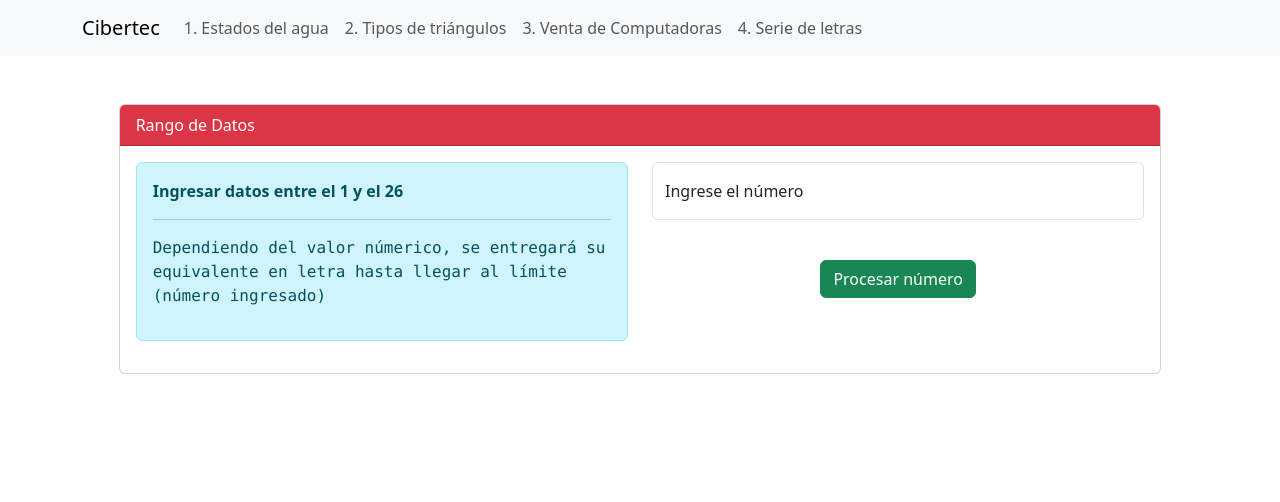
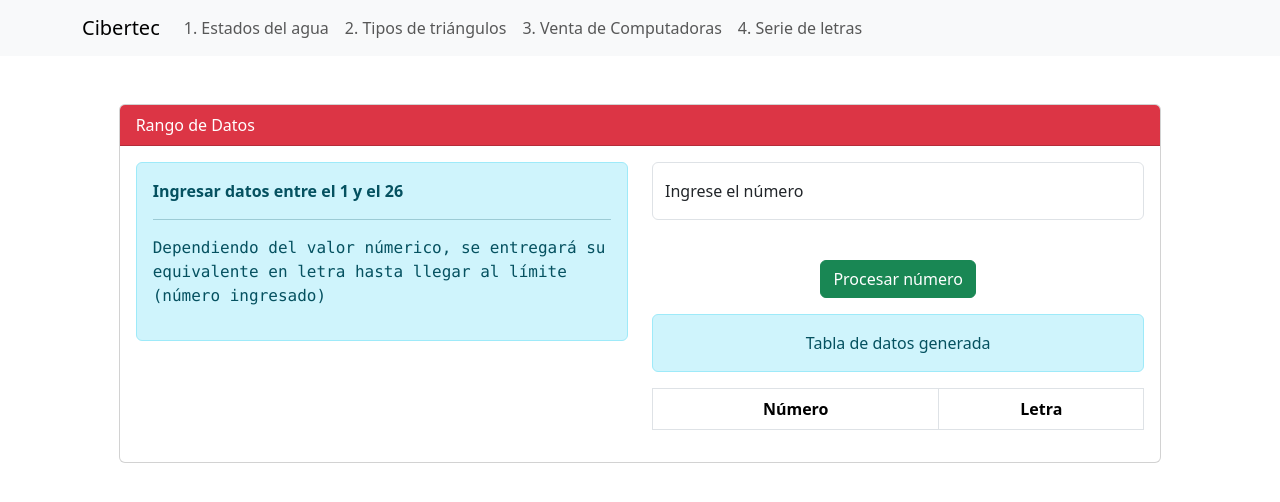
Before and after one commit to BlackTail2000/DAWI_CL3_2, an Angular app: page /serie-letras in a window 1280 px wide. Shown: the top 502 px of the page. Built offline with nearby package versions, Linux system fonts and the light colour scheme.

Commit message:
Página serie-letras segunda parte

```diff
--- a/src/app/serie-letras/serie-letras.component.html
+++ b/src/app/serie-letras/serie-letras.component.html
@@ -27,6 +27,21 @@
                         <button type="button" class="btn btn-success">
                             Procesar número
                         </button>
+                        <br>
+                        <div class="alert alert-info mt-3" role="alert">
+                            Tabla de datos generada
+                        </div>
+                        <table class="table table-bordered table-striped">
+                            <thead>
+                                <tr>
+                                    <th scope="col">Número</th>
+                                    <th scope="col">Letra</th>
+                                </tr>
+                            </thead>
+                            <tbody>
+
+                            </tbody>
+                        </table>
                     </div>
                 </div>
             </div>
```
